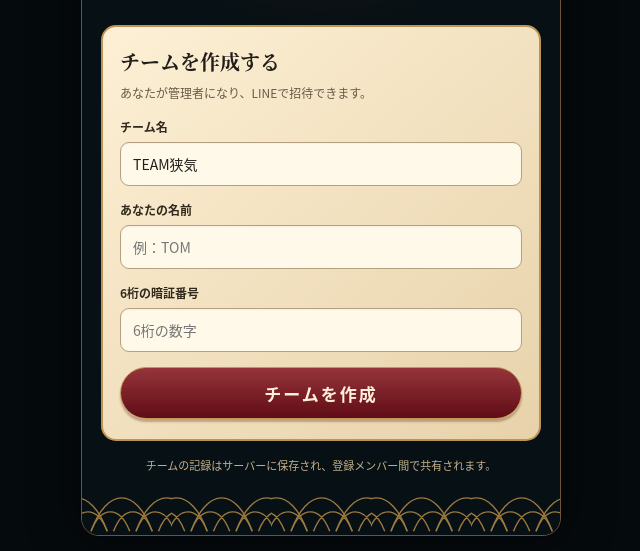
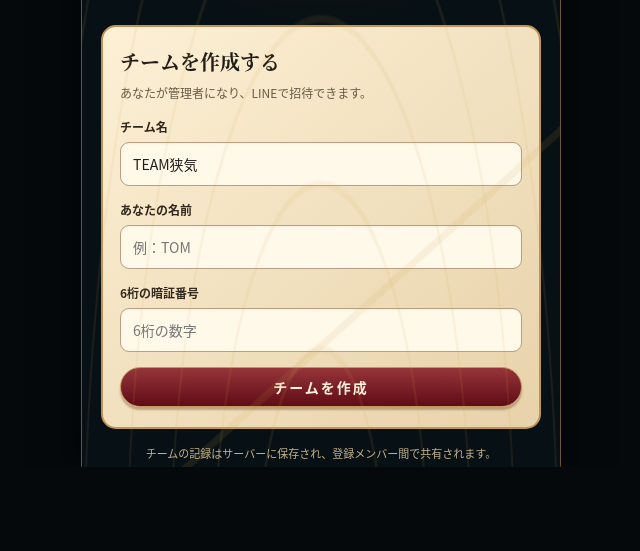
Before and after one commit to TomZeroichi/team-otokogi, a plain HTML site: page index.html in a window 1280 px wide. Shown: the part 333-884 px from the top of the page, without its empty margins (319-959 px from the left). After the commit the page ends 800 px from the top, so only its background shows below. Drawn offline with Linux system fonts and the light colour scheme; no server answers.

Commit message:
feat(ui): load single-screen wafu layout

```diff
--- a/index.html
+++ b/index.html
@@ -13,6 +13,7 @@
 <meta name="apple-mobile-web-app-title" content="TEAM 狭気">
 <link rel="manifest" href="./pages/manifest.webmanifest?v=4">
 <link rel="stylesheet" href="./static/style.css?v=0402">
+<link rel="stylesheet" href="./pages/wafu-layout.css?v=1">
 <script src="./pages/shared-api.js?v=0400"></script>
 <script src="./pages/brand-concept.js?v=0600"></script>
 <script src="./pages/pwa.js?v=4"></script>
```
